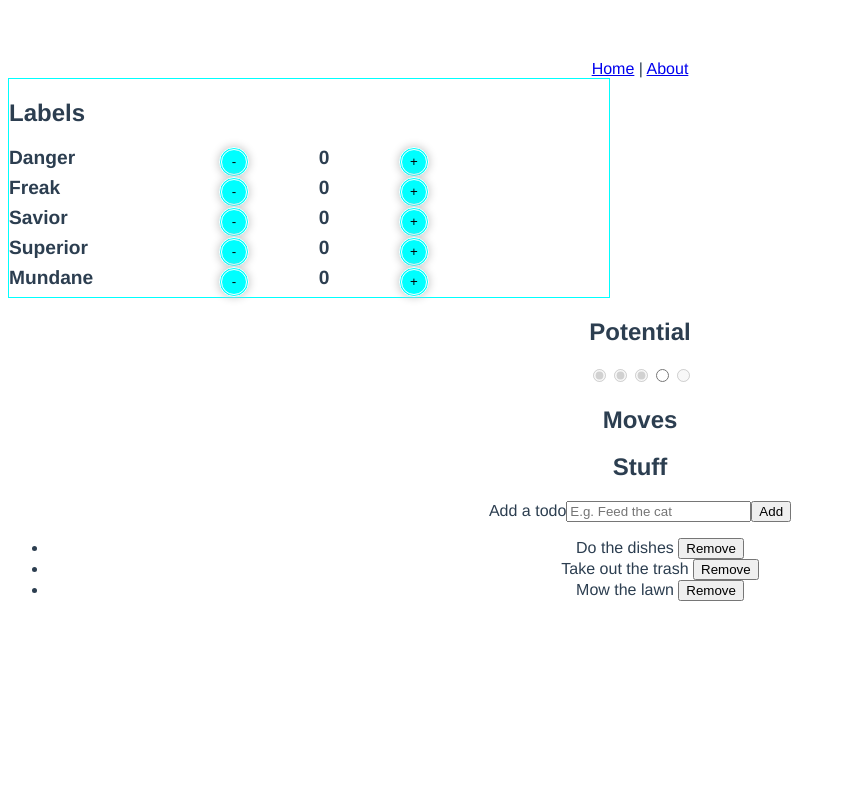
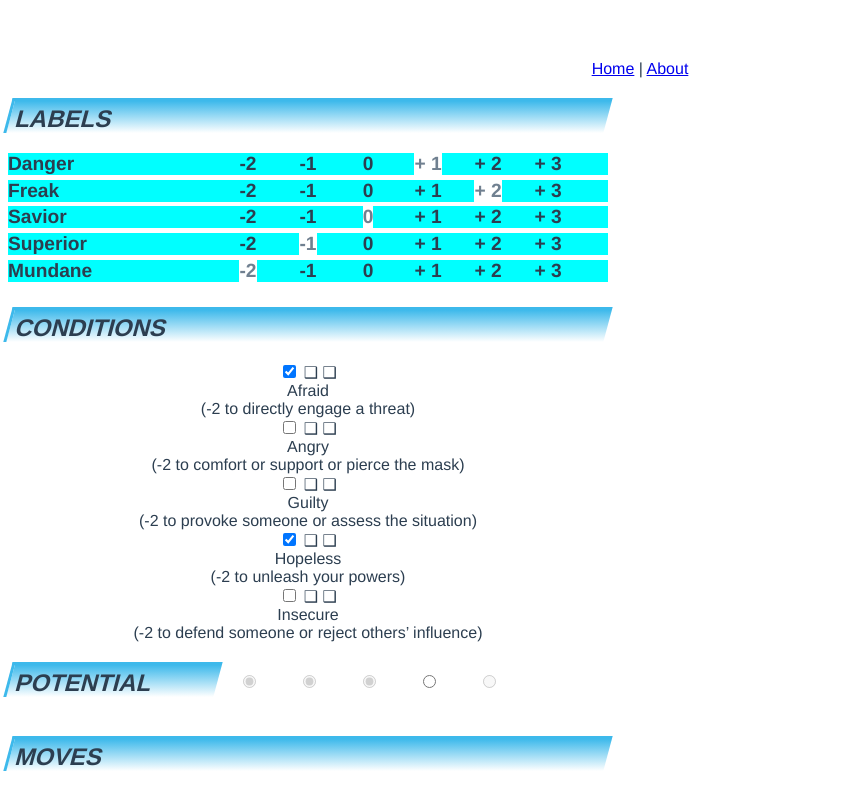
Before and after one commit to dotandimet/masks, a Vue app: page /#/ in a window 1280 px wide. Shown: the top 800 px of the page, without its empty margins (0-851 px from the left). Built offline with nearby package versions, Linux system fonts and the light colour scheme.

Commit message:
styling, use value for many things

```diff
--- a/src/App.vue
+++ b/src/App.vue
@@ -17,4 +17,23 @@
   color: #2c3e50;
   margin-top: 60px;
 }
+.mls-list {
+  max-width: 600px;
+  display: flex;
+  flex-direction: column;
+  flex-basis: 50px;
+  justify-content: flex-start;
+}
+.mls-list h2 {
+  text-align: start;
+  border-top: 3px rgb(61, 185, 235) solid;
+  padding-top: 4px;
+  border-top-color: rgb(61, 185, 235);
+  text-transform: uppercase;
+  padding-left: 6px;
+  border-left: 3px rgb(61,185,235) solid;
+  transform: skew(-15deg, 0deg);
+  background-image: linear-gradient(rgb(61,185,235), white)
+}
+
 </style>
--- a/src/components/Conditions.vue
+++ b/src/components/Conditions.vue
@@ -1,8 +1,30 @@
 <template>
+<div class="mls-list">
+<h2>Conditions</h2>
+<div v-for="cond in all_conditions" v-bind:key="cond.name">
+<div>
+<input type="checkbox" v-bind:checked="value[cond.name]">
+❑ ❑
+</div>
+<div>{{ cond.name }}</div>
+<div>{{ cond.description }} </div>
+</div>
+</div>
 
 </template>
 <script>
 export default {
-    name: 'Conditions'
+    name: 'Conditions',
+    props: ['value'],
+    data: function() {
+        return {
+            'all_conditions': [
+{ 'name': 'Afraid', 'description': '(-2 to directly engage a threat)' },
+{ 'name': 'Angry', 'description': '(-2 to comfort or support or pierce the mask)' },
+{ 'name': 'Guilty', 'description': '(-2 to provoke someone or assess the situation)' },
+{ 'name': 'Hopeless', 'description': '(-2 to unleash your powers)' },
+{ 'name': 'Insecure', 'description': '(-2 to defend someone or reject others’ influence)' }
+        ] };
+    }
 }
 </script>
--- a/src/components/Label.vue
+++ b/src/components/Label.vue
@@ -1,9 +1,13 @@
 <template>
     <div class="ml">
         <div class="ml-title">{{ title }}</div>
-        <button class="ml-down">-</button>
-        <div class="ml-value">{{ value }}</div>
-        <button class="ml-up">+</button>
+        <div v-for="s in scale" v-bind:key="s"
+             v-bind:class="{'ml-value': true,
+                            'ml-value-active': (s===value),
+                            'ml-positive': (s>0)}">
+        {{ s }}
+
+        </div>
     </div>
 </template>
 <script>
@@ -13,9 +17,15 @@ export default {
         title: String,
         value: Number
     },
+    data: function() {
+        return {
+                scale: [-2, -1, 0, 1, 2, 3]
+                }
+    },
     computed: {
         canUp: function() { return (this.value < 3) ? true : false },
-        canDown: function() { return (this.value > -3) ? true : false }
+        canDown: function() { return (this.value > -2) ? true : false },
+
     },
     methods: {
         shiftUp: function () {
@@ -27,7 +37,10 @@ export default {
 <style scoped>
 .ml {
     display: grid;
-    grid-template-columns: 35% 10% 15% 10%;
+    grid-template-columns: 35% 10% 10% 10% 10% 10% 10%;
+    box-sizing: border-box;
+    background-color: aqua;
+    margin-bottom: 0.3rem;
 }
 .ml-title, .ml-value {
     font-weight: 900;
@@ -38,20 +51,13 @@ export default {
 }
 .ml-value {
     justify-self: center;
+    background-color: aqua;
 }
-.ml-up {
-    justify-self: end;
+.ml-value-active {
+    background-color: white;
+    color: slategray;
 }
-.ml-down {
-    justify-self: start;
-}
-.ml-up, .ml-down {
-    background-color: aqua;
-    height: 30px;
-    width: 30px;
-    border-radius: 50%;
-    border: 3px double white;
-    box-shadow: 0px 0px 10px silver;
-    outline: none;
+.ml-positive::before {
+ content: '+';
 }
 </style>
--- a/src/components/Labels.vue
+++ b/src/components/Labels.vue
@@ -1,49 +1,46 @@
 <template>
     <div class="mls-list">
         <h2>Labels</h2>
-        <MasksLabel v-for="label in labels"
-            v-bind:title="label.title"
-             v-bind:value="label.value"
+        <MasksLabel v-for="(label, index) in value"
+            v-bind:title="titles[index].title"
+             v-bind:value="label"
              v-bind:key="label.title"
              > </MasksLabel>
     </div>
 </template>
 <script>
-import MasksLabel from './Label.vue';
+import MasksLabel from "./Label.vue";
 export default {
-    name: 'Labels',
+  name: "Labels",
+  props: {
+    value: Array
+  },
   data: function() {
     return {
-        labels: [
-            { title: 'Danger', value: 0 },
-            { title: 'Freak', value: 0 },
-            { title: 'Savior', value: 0 },
-            { title: 'Superior', value: 0 },
-            { title: 'Mundane', value: 0 }
+      titles: [
+        { title: "Danger", value: 0 },
+        { title: "Freak", value: 0 },
+        { title: "Savior", value: 0 },
+        { title: "Superior", value: 0 },
+        { title: "Mundane", value: 0 }
       ]
-    }
+    };
+  },
+  computed: {
+      all_labels: function() { return this.value.join(', '); }
   },
   methods: {
     shiftLabels: function(up, down) {
-
+        let up_i = this.titles.findIndex( (item) => item.title === up );
+        let down_i = this.titles.findIndex( (item) => item.title === down );
+        this.$props.value[up_i]++;
+        this.$props.value[down_i]--;
     }
   },
   components: {
     MasksLabel
   }
-}
+};
 </script>
-<style scoped>
-.mls-list {
-    max-width: 600px;
-    display: flex;
-    flex-direction: column;
-    flex-basis: 50px;
-    justify-content: flex-start;
-    border: solid aqua 1px;
-}
-.mls-list h2 {
-    text-align: start;
-    border-top-width: 3px;
-}
+<style>
 </style>
--- a/src/components/Moves.vue
+++ b/src/components/Moves.vue
@@ -1,5 +1,7 @@
 <template>
+<div class="mls-list">
 <h2>Moves</h2>
+</div>
 </template>
 <script>
 export default {
--- a/src/components/Potential.vue
+++ b/src/components/Potential.vue
@@ -1,10 +1,14 @@
 <template>
-<div>
+<div class="mls-list ml">
     <h2>Potential</h2>
-    <input type="radio" v-for="box in boxes"
+    <div  v-for="box in boxes"
+      v-bind:key="box"
+      class="pot-box">
+    <input type="radio"
       v-bind:checked="(box<=value)?true:false"
       v-bind:disabled="(box!==value+1)?true:false"
-      v-bind:key="box">
+      >
+      </div>
 </div>
 </template>
 <script>
@@ -18,3 +22,17 @@ export default {
 
 }
 </script>
+<style scoped>
+.ml {
+    display: grid;
+    grid-template-columns: 35% 10% 10% 10% 10% 10% 10%;
+    box-sizing: border-box;
+}
+.pot-box {
+    padding-top: 30px;
+    background: transparent;
+}
+.pot-box input {
+    background: transparent;
+}
+</style>
--- a/src/components/Stuff.vue
+++ b/src/components/Stuff.vue
@@ -1,5 +1,5 @@
 <template>
-<div>
+<div class="mls-list">
 <h2>Stuff</h2>
   <form v-on:submit.prevent="addNewTodo">
     <label for="new-todo">Add a todo</label>
--- a/src/views/Character.vue
+++ b/src/views/Character.vue
@@ -1,7 +1,7 @@
 <template>
   <div class="home">
-    <Labels></Labels>
-    <Conditions></Conditions>
+    <Labels v-model="labels"></Labels>
+    <Conditions v-model="conditions"></Conditions>
     <Potential v-model="potential"></Potential>
     <Moves></Moves>
     <Stuff></Stuff>
@@ -29,7 +29,7 @@ export default {
     return {
       labels: [ 1, 2, 0, -1, -2 ],
       potential: 3,
-      conditions: {'Afraid': true}
+      conditions: {'Afraid': true, 'Hopeless': true, 'Insecure': false}
     }
   }
 }
```
Lines whose indentation alone changed are shown as unchanged.
